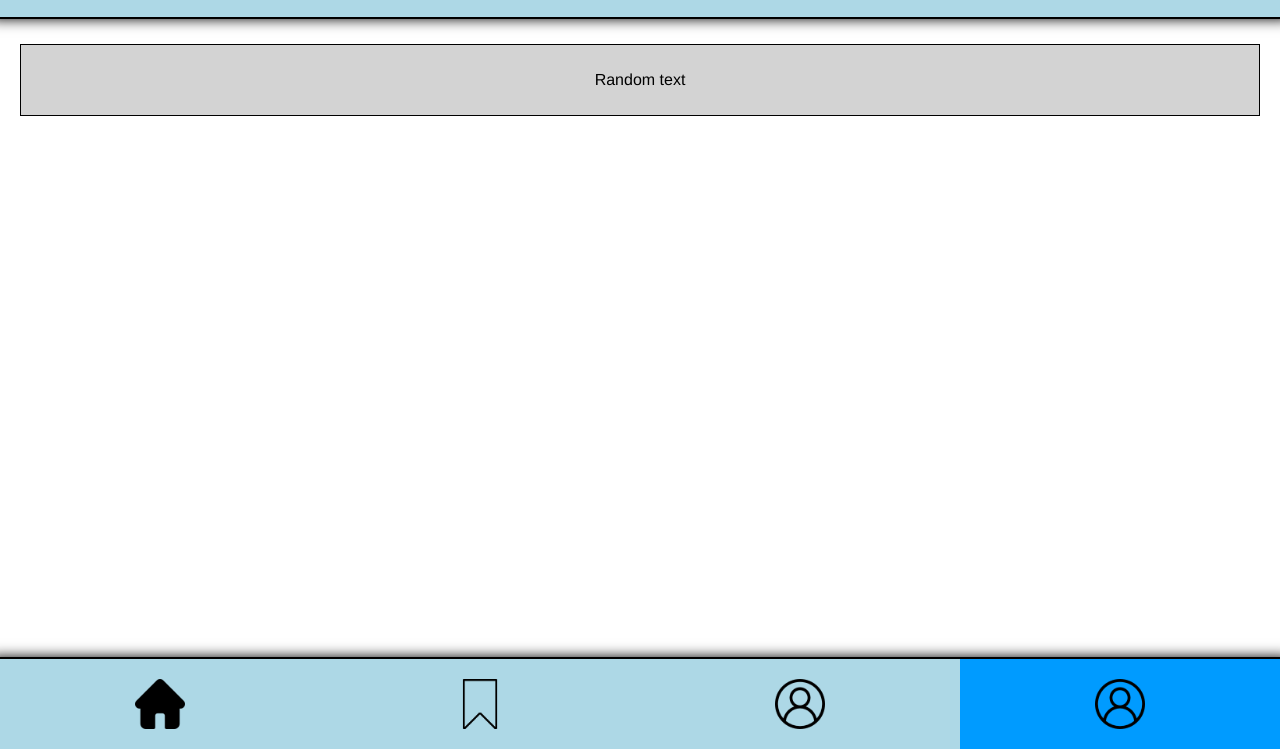
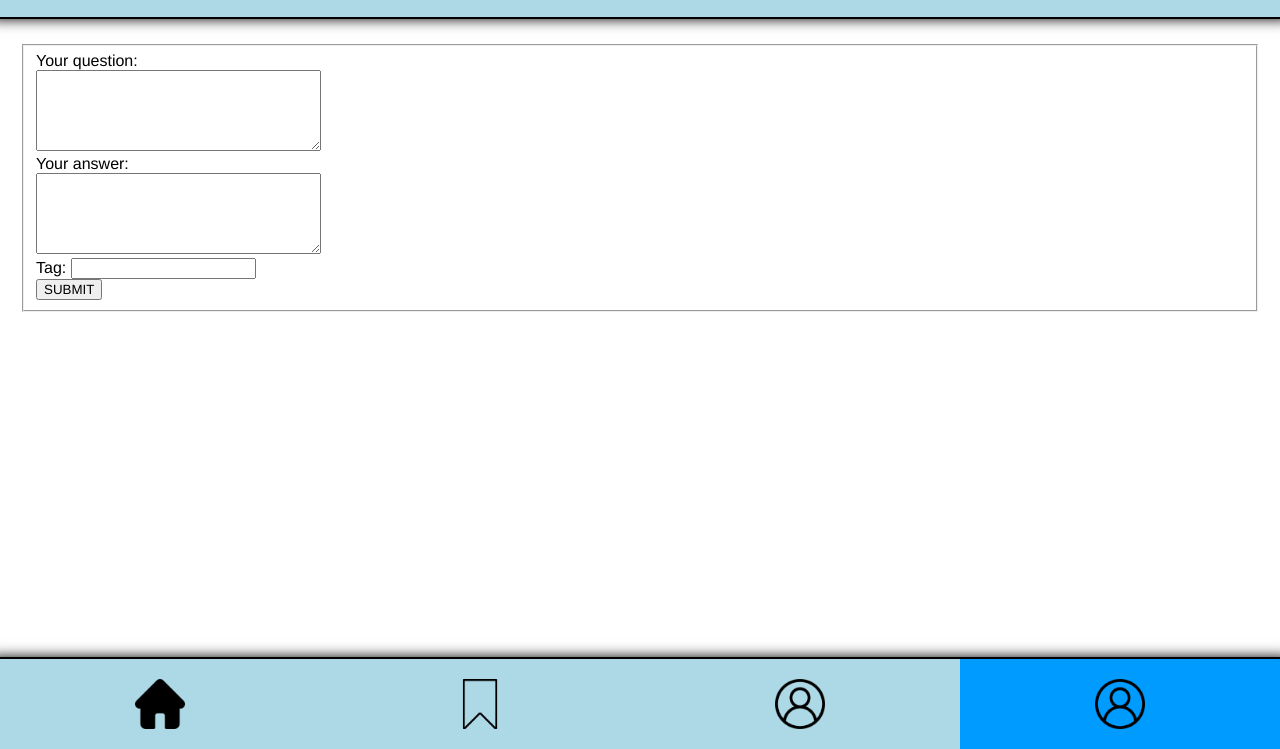
Before and after one commit to MadinaKon/recap-project-2-quiz-app, a website: page form.html in a window 1280 px wide. Shown: the part 51-800 px from the top of the page. Drawn offline with Linux system fonts and the light colour scheme.

Commit message:
add js file for form and linked in script for form.html page

```diff
--- a/form.html
+++ b/form.html
@@ -11,9 +11,29 @@
       <h1>Quiz App</h1>
     </header>
     <main>
-      <section class="form-card" data-js="form-card">
-        <p>Random text</p>
-      </section>
+      <form
+        aria-labelledby="form-heading"
+        aria-describedby="form-description"
+        class="form-card"
+        data-js="add-new-form-card"
+      >
+        <fieldset>
+          <!-- Textarea: label & input -->
+          <label for="form-question">Your question:</label>
+          <br />
+          <textarea name="form-question" id="form-question" rows="5" cols="33">
+          </textarea>
+          <br />
+          <label for="form-answer">Your answer:</label> <br />
+          <textarea name="form-question" id="form-answer" rows="5" cols="33">
+          </textarea>
+          <br />
+          <label for="tag">Tag:</label>
+          <input type="text" id="tag" name="tag" /> <br />
+
+          <button type="submit">SUBMIT</button>
+        </fieldset>
+      </form>
     </main>
     <footer class="footer">
       <a href="index.html" class="footer__link">
@@ -37,5 +57,6 @@
         <img class="footer__icon" src="./assets/profile.png" alt="form" />
       </a>
     </footer>
+    <script src="./js/form.js"></script>
   </body>
 </html>
--- /dev/null
+++ b/js/form.js
@@ -0,0 +1,21 @@
+const addNewForm = document.querySelector('[data-js="add-new-form-card"]');
+
+addNewForm.addEventListener("submit", (e) => {
+  e.preventDefault();
+
+  const formData = new FormData(e.target);
+  const dataForm = Object.fromEntries(formData);
+  console.log("dataForm: ", dataForm);
+
+  // const newCard = document.createElement("section");
+  // newCard.classList.add("card");
+
+  // const imageCard = createImage();
+  // const titleCard = createTitle(dataForm.inputText);
+  // const pCard = createText(count);
+
+  // newCard.append(imageCard);
+  // newCard.append(titleCard);
+  // newCard.append(pCard);
+  // cardContainer.append(newCard);
+});
```
